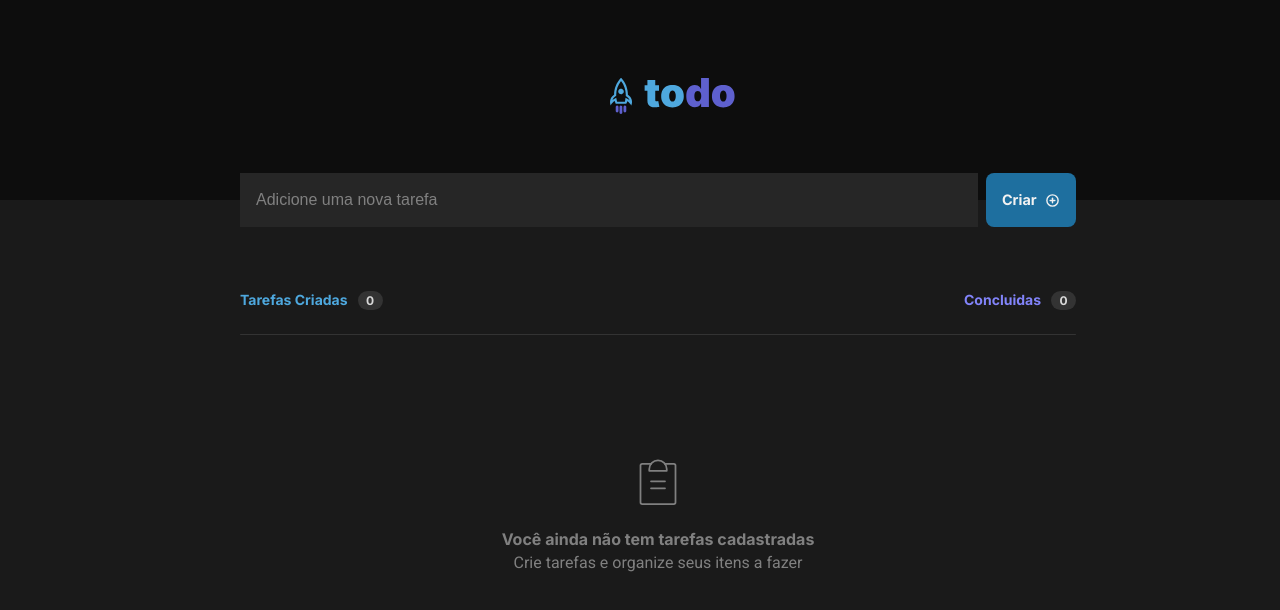
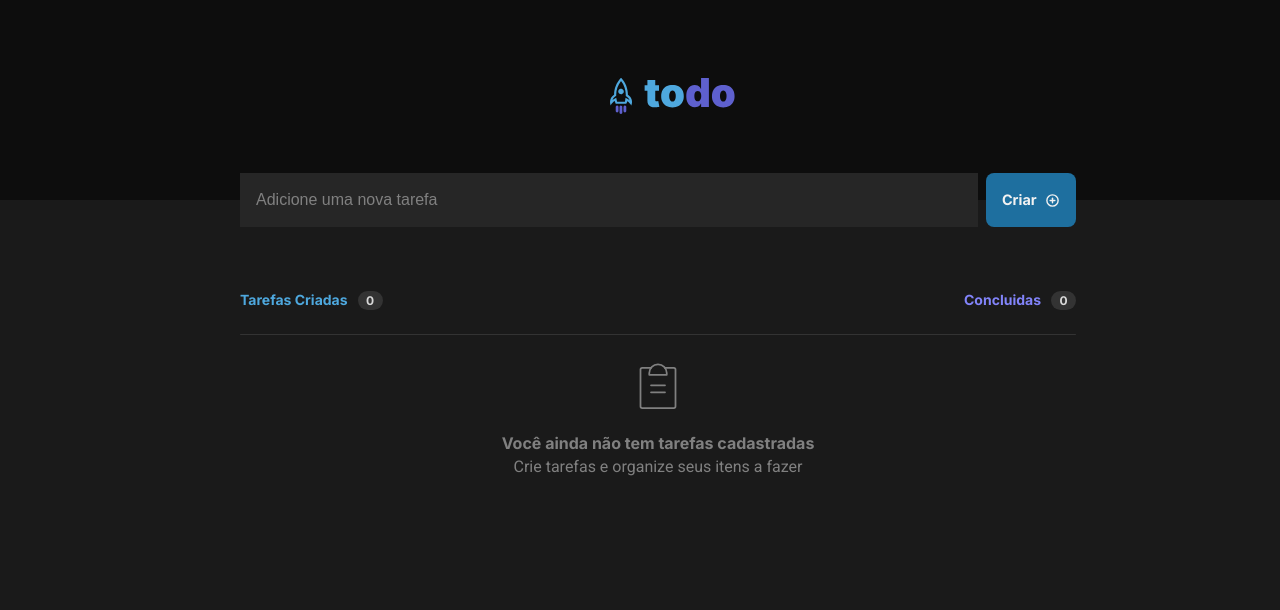
Before and after one commit to flavioanalistadesistema/toDoList-rocketset, a React (Vite) app: page / in a window 1280 px wide. Shown: the top 610 px of the page. Built offline with nearby package versions, Linux system fonts and the light colour scheme.

Commit message:
feat: criando funcção delete

```diff
--- a/src/components/Form/Form.tsx
+++ b/src/components/Form/Form.tsx
@@ -25,11 +25,16 @@ export function Form() {
             name: `content${listContent.length + 1}`,
             description: newContent
         }
+        console.log("newContentList", newContentList)
         setListContent([
             ...listContent,
             newContentList
         ])
         setNewContent('')
+    }
+
+    function deleteContentForm (contents) {
+        setListContent(listContent.filter((content) => content.name !== contents))
     }
 
     return (
@@ -47,7 +52,7 @@ export function Form() {
                     </button>
                 </footer>
             </form>
-            <Table listContent={listContent} />
+            <Table listContent={listContent} onDeleteContentForm={deleteContentForm}/>
         </div>
     )
 }
--- a/src/components/Table/Table.tsx
+++ b/src/components/Table/Table.tsx
@@ -1,10 +1,14 @@
 import { List } from './TableStyles';
 
-import { ClipboardText, Trash } from 'phosphor-react';
+import { ClipboardText } from 'phosphor-react';
 import { useEffect, useState } from 'react';
 import { ToDoList } from '../ToDoList/ToDoList';
 
-export function Table({listContent}) {
+export function Table({ listContent, onDeleteContentForm }) {
+
+  function deleteContentTable(e) {
+    onDeleteContentForm(e)
+  }
 
   return (
     <List>
@@ -22,8 +26,11 @@ export function Table({listContent}) {
           </div>
         </span>
       </div>
-      <div className='table-line' />
-      <ToDoList ListTask={listContent} />
+      {listContent.length === 0 ? <div className='table-line' /> : ''}
+
+      {listContent.map(item => {
+        return <ToDoList ListTask={item} onDeleteContentTable={deleteContentTable} />
+      })}
       {
         listContent.length === 0 ?
           <div className='table-text'>
--- a/src/components/ToDoList/ToDoList.tsx
+++ b/src/components/ToDoList/ToDoList.tsx
@@ -1,9 +1,10 @@
 import { Trash } from "phosphor-react";
 import { useCallback, useState } from "react";
-import { ListBody } from "./ToDoListstyles";
+import { ListBodyStyle } from "./ToDoListstyles";
 
 interface ToDoListProps {
-    ListTask: object[]
+    ListTask: object[],
+    onDeleteContentTable: (object) => void
 }
 
 export function ToDoList(props: ToDoListProps) {
@@ -14,9 +15,9 @@ export function ToDoList(props: ToDoListProps) {
         const { name } = event.currentTarget // Vamos pegar aquele name exclusivo.
 
         setCheckedElements(prevValue => {
-          if(prevValue.includes(name)) {
+            if (prevValue.includes(name)) {
                 return prevValue.filter(item => {
-                if(item !== name) {
+                    if (item !== name) {
                         return [...prevValue, name]
                     }
                 })
@@ -25,32 +26,32 @@ export function ToDoList(props: ToDoListProps) {
         })
     }, [])
 
+    const handleDeleteContent = () => {
+        props.onDeleteContentTable(props.ListTask.name)
+    }
+
     return (
-        <ListBody>
-            {props.ListTask.map((item, index) => {
-                return (
-                    <div className='table-card' key={index}>
+        <ListBodyStyle>
+            <div className='table-card' key={props.ListTask.name}>
                 <div className='table-checkbox'>
                     <span className='checkmark' ></span>
                     <label>
                         <input
                             type="checkbox"
-                                    id={`card_checkbox-${index}`}
-                                    name={item.name}
+                            id={`card_checkbox-${props.ListTask.name}`}
+                            name={props.ListTask.name}
                             value="checkbox"
-                                    checked={checkedElements.includes(item.name)}
+                            checked={checkedElements.includes(props.ListTask.name)}
                             onChange={onCheck}
                         />
                         <span className='checkmark'></span>
                     </label>
-                            <p className={checkedElements.includes(item.name) ? 'check-box-description' : ''}>{item.description}</p>
+                    <p className={checkedElements.includes(props.ListTask.name) ? 'check-box-description' : ''}>{props.ListTask.description}</p>
                 </div>
-                        <div className='table-button-delete'>
+                <div className='table-button-delete' onClick={handleDeleteContent}>
                     <Trash weight="bold" />
                 </div>
             </div>
-                )
-            })}
-        </ListBody>
+        </ListBodyStyle>
     )
 }
```
Lines whose indentation alone changed are shown as unchanged.
